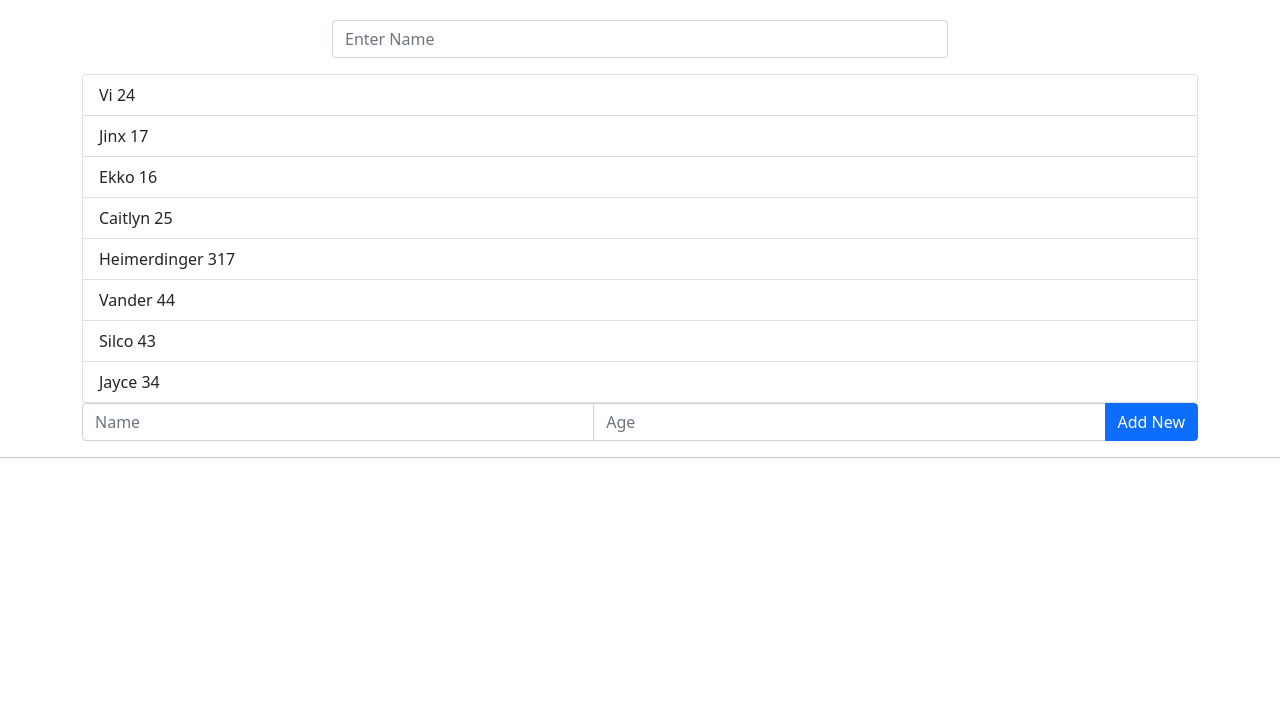
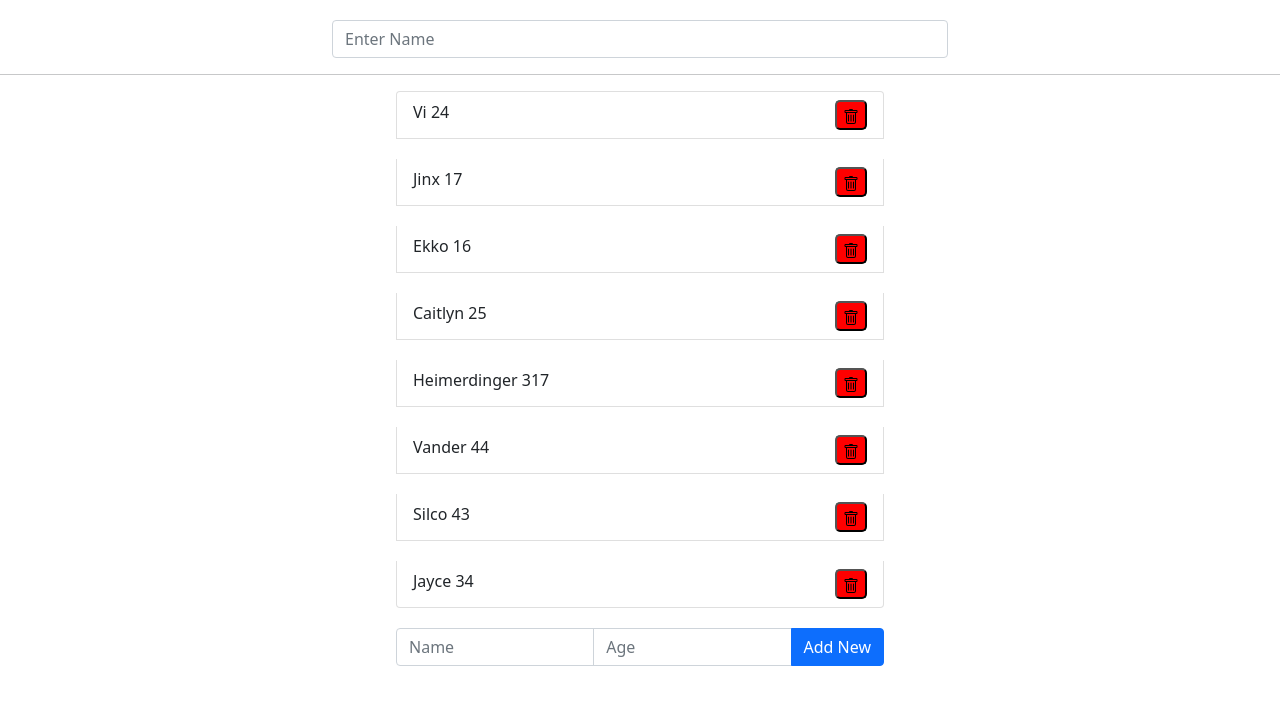
Before and after one commit to YanSido/List-of-people-Reducers, a React app in the folder template/: page / in a window 1280 px wide. Built offline with nearby package versions, Linux system fonts and the light colour scheme.

Commit message:
Added REMOVE_FRIEND functionality && style.css

```diff
--- a/template/public/index.html
+++ b/template/public/index.html
@@ -11,7 +11,7 @@
       integrity="sha384-EVSTQN3/azprG1Anm3QDgpJLIm9Nao0Yz1ztcQTwFspd3yD65VohhpuuCOmLASjC"
       crossorigin="anonymous"
     />
-
+    <link href="./style.css" rel="stylesheet" />
     <title>List of People</title>
   </head>
   <body>
--- /dev/null
+++ b/template/public/style.css
@@ -0,0 +1,15 @@
+#people {
+  display: flex;
+  flex-direction: row;
+  justify-content: space-between;
+  margin-bottom: 20px;
+}
+
+#people:hover {
+  transform: scale(1.05);
+  background-color: rgb(221, 223, 221);
+}
+
+#main-container {
+  width: 40%;
+}
--- a/template/src/core/MainContainer.js
+++ b/template/src/core/MainContainer.js
@@ -8,8 +8,8 @@ export default function MainContainer() {
     <div>
       <MainState>
         <SearchBar />
+        <hr />
         <PeopleList />
-        <hr />
       </MainState>
     </div>
   );
--- a/template/src/core/PeopleList.js
+++ b/template/src/core/PeopleList.js
@@ -3,16 +3,18 @@ import { Container, ListGroup } from "react-bootstrap";
 import mainContext from "../contexts/main-context";
 import { nanoid } from "nanoid";
 import Add from "./Add";
+import Remove from "./Remove";
 
 export default function PeopleList() {
   const { list } = useContext(mainContext);
   return (
-    <Container>
+    <Container id="main-container">
       <ListGroup>
         {list.map((item) => {
           return (
-            <ListGroup.Item key={nanoid()}>
+            <ListGroup.Item id="people" key={nanoid()}>
               {item.name} {item.age}
+              <Remove />
             </ListGroup.Item>
           );
         })}
--- /dev/null
+++ b/template/src/core/Remove.js
@@ -0,0 +1,45 @@
+import { React, useContext } from "react";
+import mainContext from "../contexts/main-context";
+
+export default function Remove() {
+  const { list, dispatch } = useContext(mainContext);
+
+  function handleClick(e) {
+    if (e.target.parentElement.parentElement.id === "remove-div")
+      dispatch({
+        type: "REMOVE_FRIEND",
+        data: { name: e.target.parentElement.parentElement.parentElement.innerText },
+      });
+    if (e.target.parentElement.parentElement.id === "people")
+      dispatch({
+        type: "REMOVE_FRIEND",
+        data: { name: e.target.parentElement.parentElement.innerText },
+      });
+  }
+
+  return (
+    <div id="remove-div">
+      <button
+        onClick={(e) => {
+          handleClick(e);
+        }}
+        style={{ backgroundColor: "red", borderRadius: "5px" }}
+      >
+        <svg
+          xmlns="http://www.w3.org/2000/svg"
+          width="16"
+          height="16"
+          fill="black"
+          class="bi bi-trash"
+          viewBox="0 0 16 16"
+        >
+          <path d="M5.5 5.5A.5.5 0 0 1 6 6v6a.5.5 0 0 1-1 0V6a.5.5 0 0 1 .5-.5zm2.5 0a.5.5 0 0 1 .5.5v6a.5.5 0 0 1-1 0V6a.5.5 0 0 1 .5-.5zm3 .5a.5.5 0 0 0-1 0v6a.5.5 0 0 0 1 0V6z" />
+          <path
+            fill-rule="evenodd"
+            d="M14.5 3a1 1 0 0 1-1 1H13v9a2 2 0 0 1-2 2H5a2 2 0 0 1-2-2V4h-.5a1 1 0 0 1-1-1V2a1 1 0 0 1 1-1H6a1 1 0 0 1 1-1h2a1 1 0 0 1 1 1h3.5a1 1 0 0 1 1 1v1zM4.118 4 4 4.059V13a1 1 0 0 0 1 1h6a1 1 0 0 0 1-1V4.059L11.882 4H4.118zM2.5 3V2h11v1h-11z"
+          />
+        </svg>
+      </button>
+    </div>
+  );
+}
--- a/template/src/reducers/mainReducer.js
+++ b/template/src/reducers/mainReducer.js
@@ -10,6 +10,11 @@ export const mainReducer = (state, action) => {
     case "ADD_FRIEND":
       const newPeople = action.data;
       return [...state, newPeople];
+    case "REMOVE_FRIEND":
+      const updatedList = state.filter((item) => {
+        if (item.name + " " + String(item.age) !== action.data.name) return item;
+      });
+      return [...updatedList];
     default:
       return [...state];
   }
```
